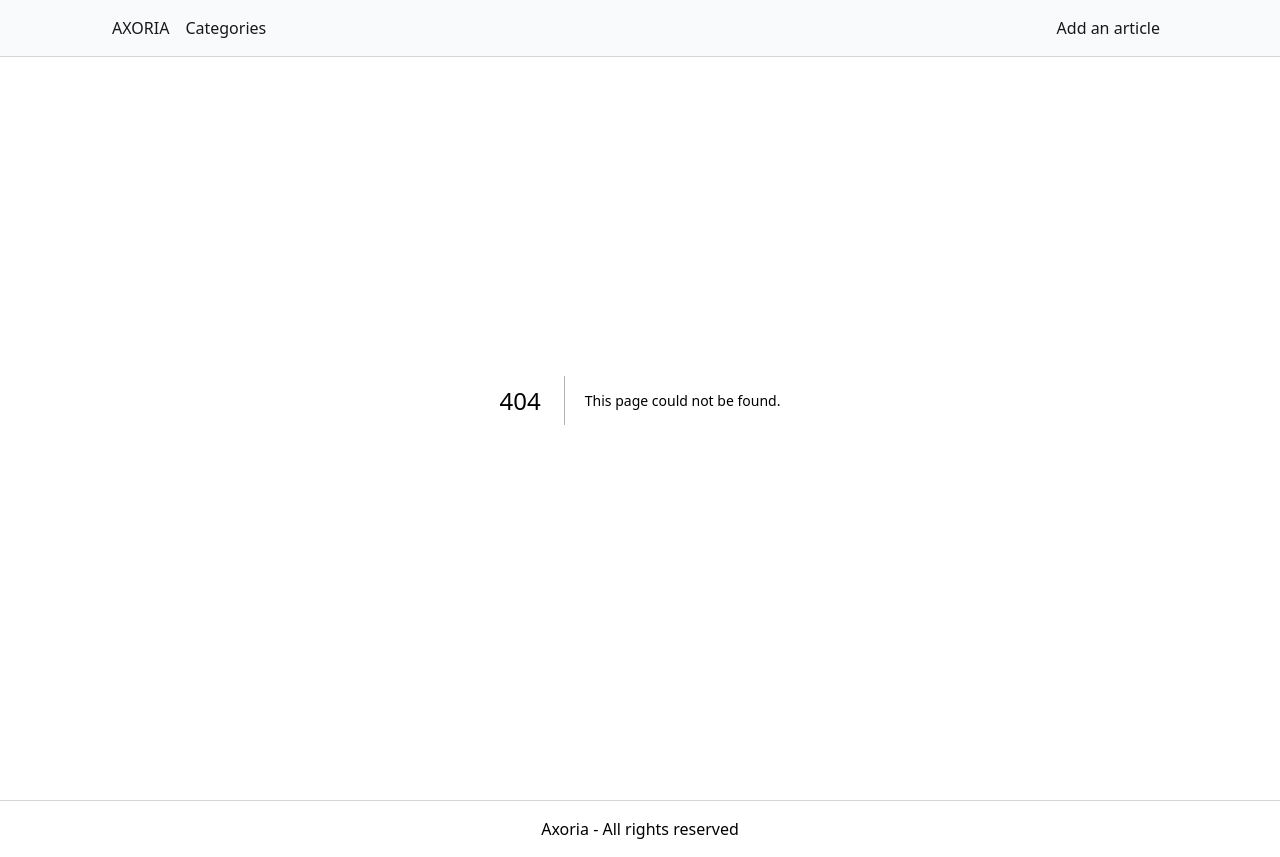
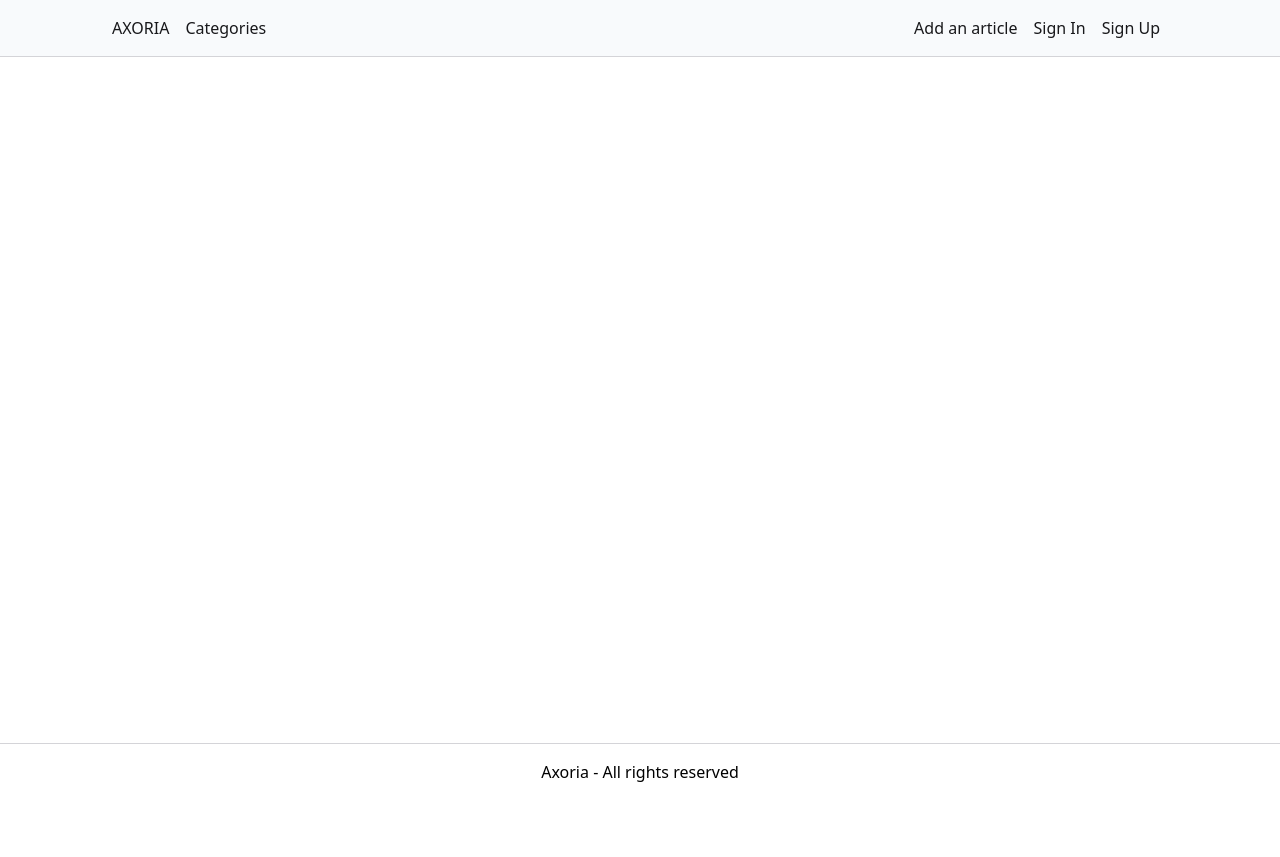
Before and after one commit to martinserret/4.axoria-blog, a Next.js app: page /signin in a window 1280 px wide. Before the commit this address had no page. After the commit the page ends 800 px from the top, so only its background shows below. Built offline with nearby package versions, Linux system fonts and the light colour scheme.

Commit message:
Début de la mise en place de la connexion : - Ajout de Sign In et Sign Up dans la navbar - Création des pages Sign In et Sign Up

```diff
--- /dev/null
+++ b/src/app/(auth)/signin/page.jsx
@@ -0,0 +1,5 @@
+export default function page() {
+  return (
+    <div>Sign In</div>
+  );
+}
--- /dev/null
+++ b/src/app/(auth)/signup/page.jsx
@@ -0,0 +1,5 @@
+export default function page() {
+  return (
+    <div>Sign Up</div>
+  );
+}
--- a/src/components/Navbar.jsx
+++ b/src/components/Navbar.jsx
@@ -7,6 +7,8 @@ export default function Navbar() {
         <Link href="/" className="mr-2 text-zinc-900">AXORIA</Link>
         <Link href="/categories" className="mx-2 text-zinc-900 mr-auto">Categories</Link>
         <Link href="/dashboard/create" className="mx-2 text-zinc-900">Add an article</Link>
+        <Link href="/signin" className="mx-2 text-zinc-900">Sign In</Link>
+        <Link href="/signup" className="mx-2 text-zinc-900">Sign Up</Link>
       </div>
     </nav>
   );
```
